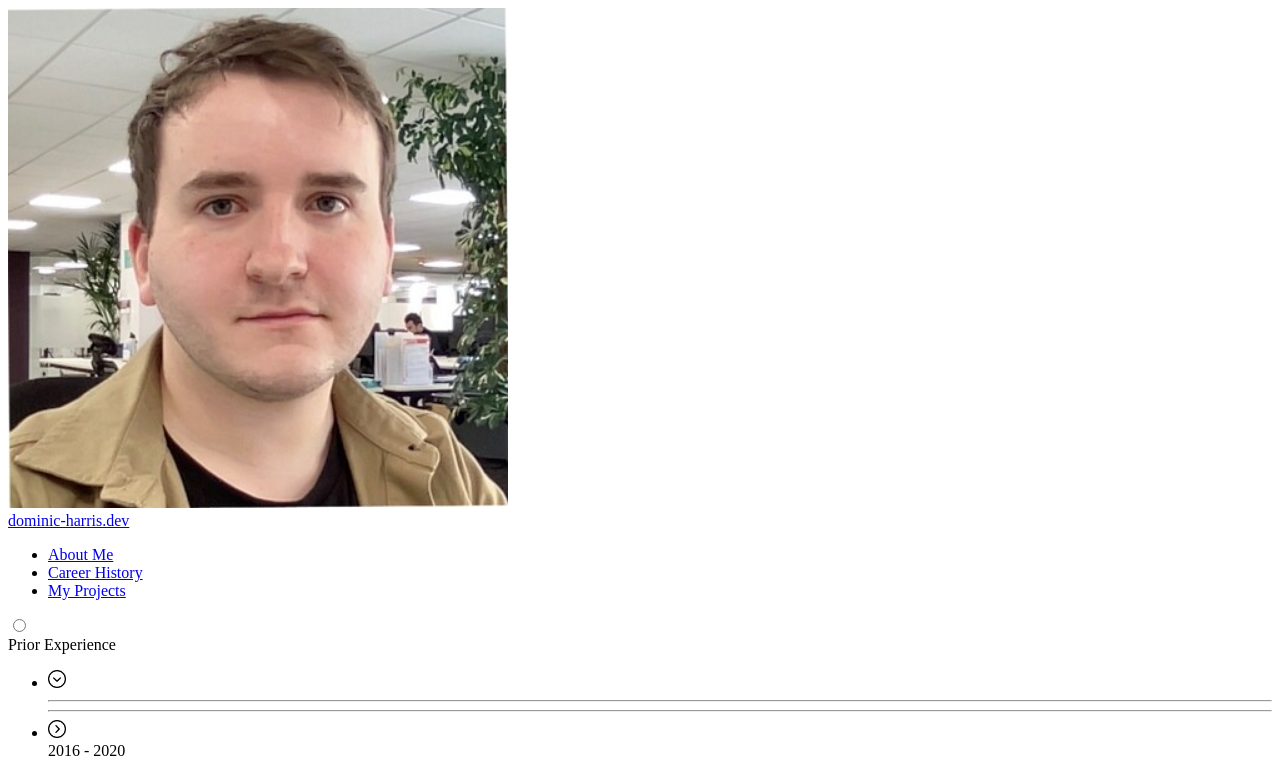
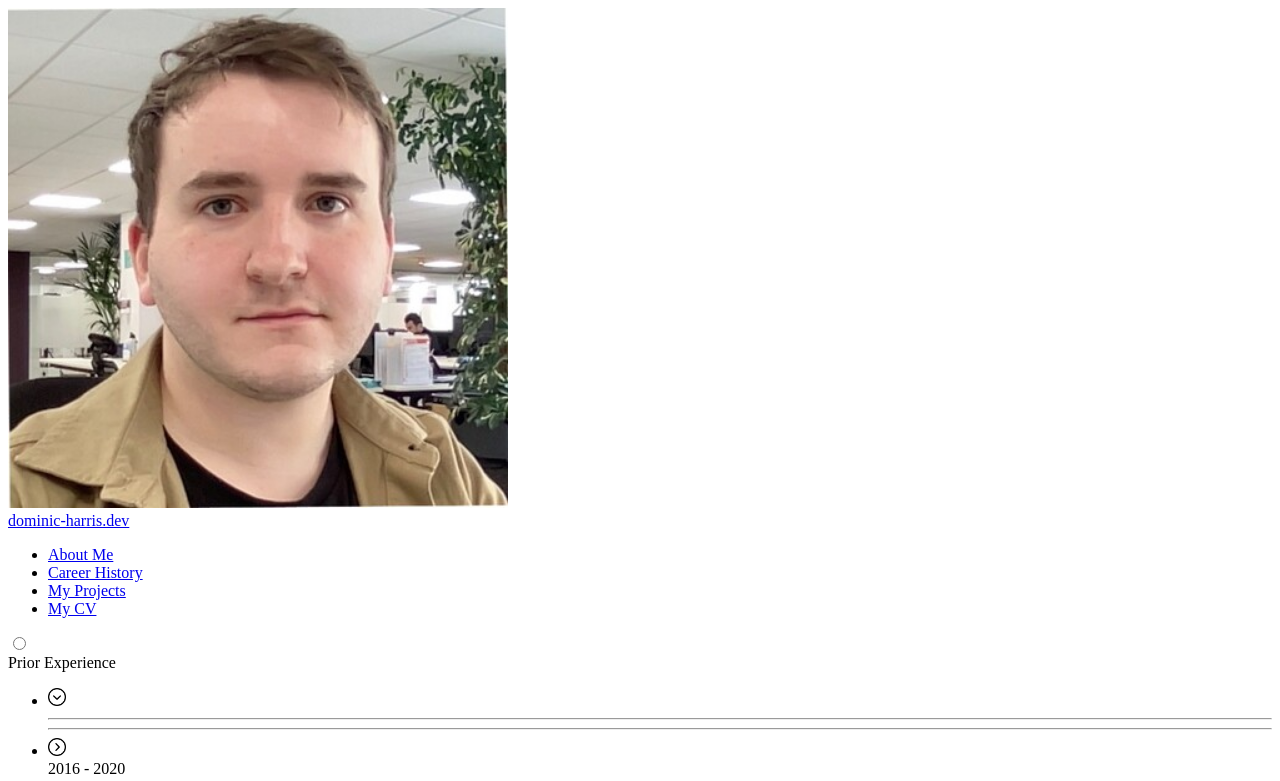
Before and after one commit to DominicFH/Portfolio, a Next.js app: page /career in a window 1280 px wide. Shown: the top 781 px of the page. Built offline with nearby package versions, Linux system fonts and the light colour scheme.

Commit message:
Add CV to nav

```diff
--- a/components/nav.js
+++ b/components/nav.js
@@ -15,6 +15,10 @@ export default function Nav() {
     {
       pageName: "My Projects",
       pathName: "/projects",
+    },
+    {
+      pageName: "My CV",
+      pathName: "/pdf/Dominic-Harris-Developer-CV.pdf",
     },
   ];
   return (
```
Also changed, not shown: 1 other file (tests, documents, lock files or other folders).
